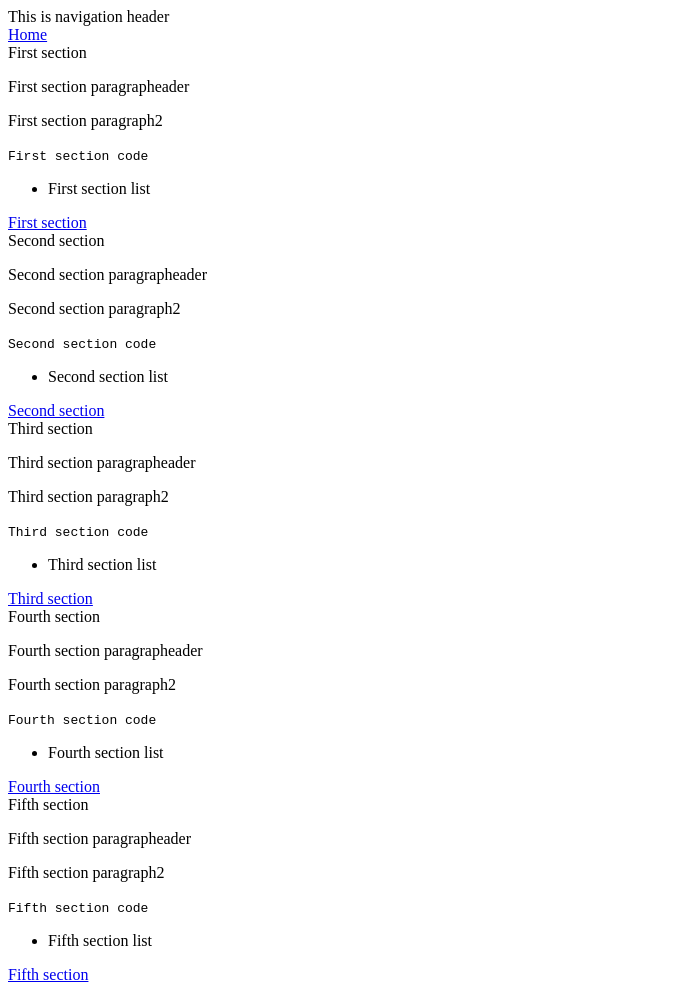
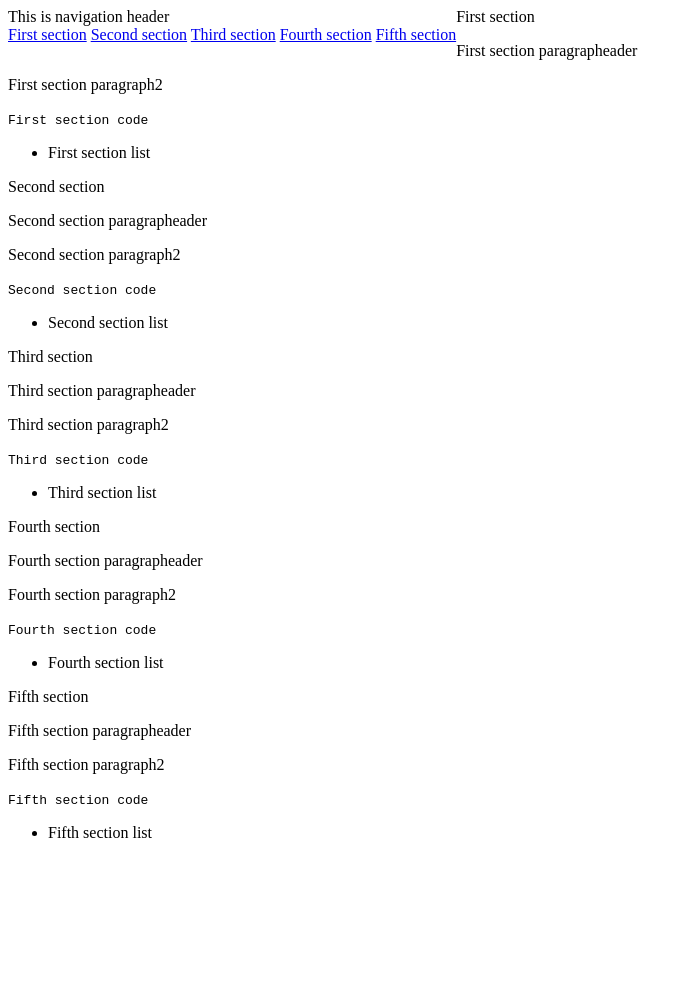
Before and after one commit to tru07pti/T-r, a plain HTML site: page index.html in a window 1280 px wide. Shown: the whole page, without its empty margins (0-693 px from the left). After the commit the page ends 858 px from the top, so only its background shows below. Drawn offline with Linux system fonts and the light colour scheme.

Commit message:
second commit

```diff
--- a/index.html
+++ b/index.html
@@ -6,7 +6,7 @@
     <link rel="stylesheet" href="css/style.css">
     <style>
       #navbar {
-        text-align: left;
+        float: left;
     }
 
       @media only screen and (max-width: 480px) {
@@ -21,7 +21,12 @@
   <body>
     <nav id="navbar">
       <header>This is navigation header</header>
-      <a href="#" class="nav-link">Home</a>
+      <!-- <a href="#This_is_navigation_header" class="nav-link" >This is navigation header</a> -->
+      <a href="#First_section" class="nav-link" >First section</a>
+      <a href="#Second_section" class="nav-link" >Second section</a>
+      <a href="#Third_section" class="nav-link" >Third section</a>
+      <a href="#Fourth_section" class="nav-link">Fourth section</a>
+      <a href="#Fifth_section" class="nav-link" >Fifth section</a>
     </nav>
 
     <main id="main-doc">
@@ -33,7 +38,7 @@
         <ul>
           <li>First section list</li>
         </ul>
-        <a href="#First_section" class="nav-link">First section</a>
+
       </section>
       <section class="main-section" id="Second_section">
         <header>Second section</header>
@@ -43,7 +48,7 @@
         <ul>
           <li>Second section list</li>
         </ul>
-        <a href="#Second_section" class="nav-link">Second section</a>
+
       </section>
       <section class="main-section" id="Third_section">
         <header>Third section</header>
@@ -53,7 +58,7 @@
         <ul>
           <li>Third section list</li>
         </ul>
-        <a href="#Third_section" class="nav-link">Third section</a>
+
       </section>
       <section class="main-section" id="Fourth_section">
         <header>Fourth section</header>
@@ -63,7 +68,7 @@
         <ul>
           <li>Fourth section list</li>
         </ul>
-        <a href="#Fourth_section" class="nav-link">Fourth section</a>
+
       </section>
       <section class="main-section" id="Fifth_section">
         <header>Fifth section</header>
@@ -73,7 +78,7 @@
         <ul>
           <li>Fifth section list</li>
         </ul>
-        <a href="#Fifth_section" class="nav-link">Fifth section</a>
+
       </section>
     </main>
 
```
